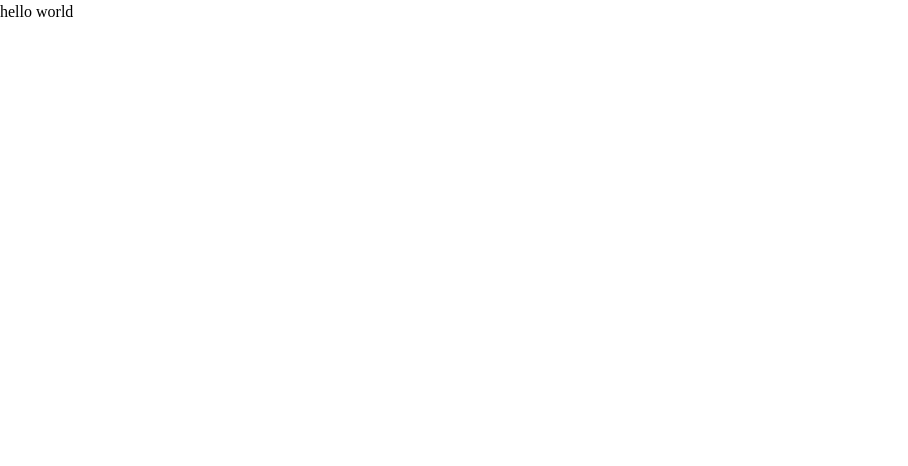
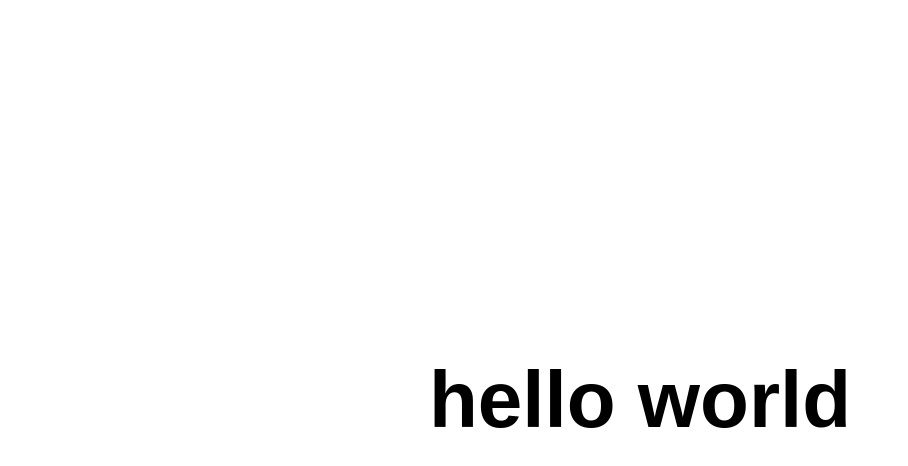
Before and after one commit to ashmeetsingh2000/windows-portfolio, a React app: page / in a window 1280 px wide. Shown: the top 466 px of the page, without its empty margins (0-908 px from the left). Built offline with nearby package versions, Linux system fonts and the light colour scheme; the HTML template or start-up script is replaced by a standard one.

Commit message:
Test: modify hello world to be centered and large

```diff
--- a/src/App.jsx
+++ b/src/App.jsx
@@ -1,6 +1,6 @@
 function App() {
   return (
-    <div>
+    <div style={{ display: 'flex', justifyContent: 'center', alignItems: 'center', height: '100vh', fontSize: '5rem', fontWeight: 'bold', fontFamily: 'sans-serif' }}>
       hello world
     </div>
   )
```
